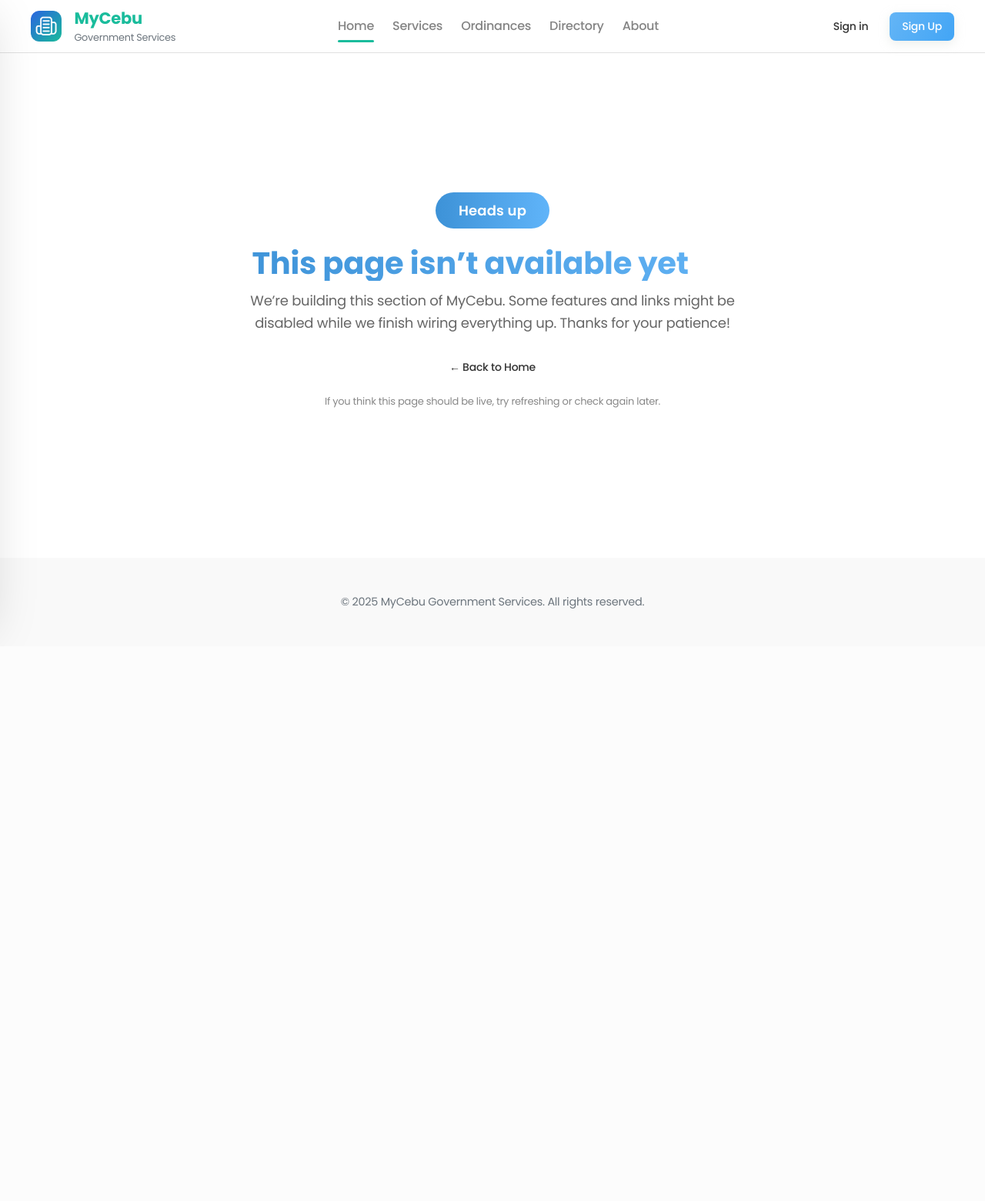
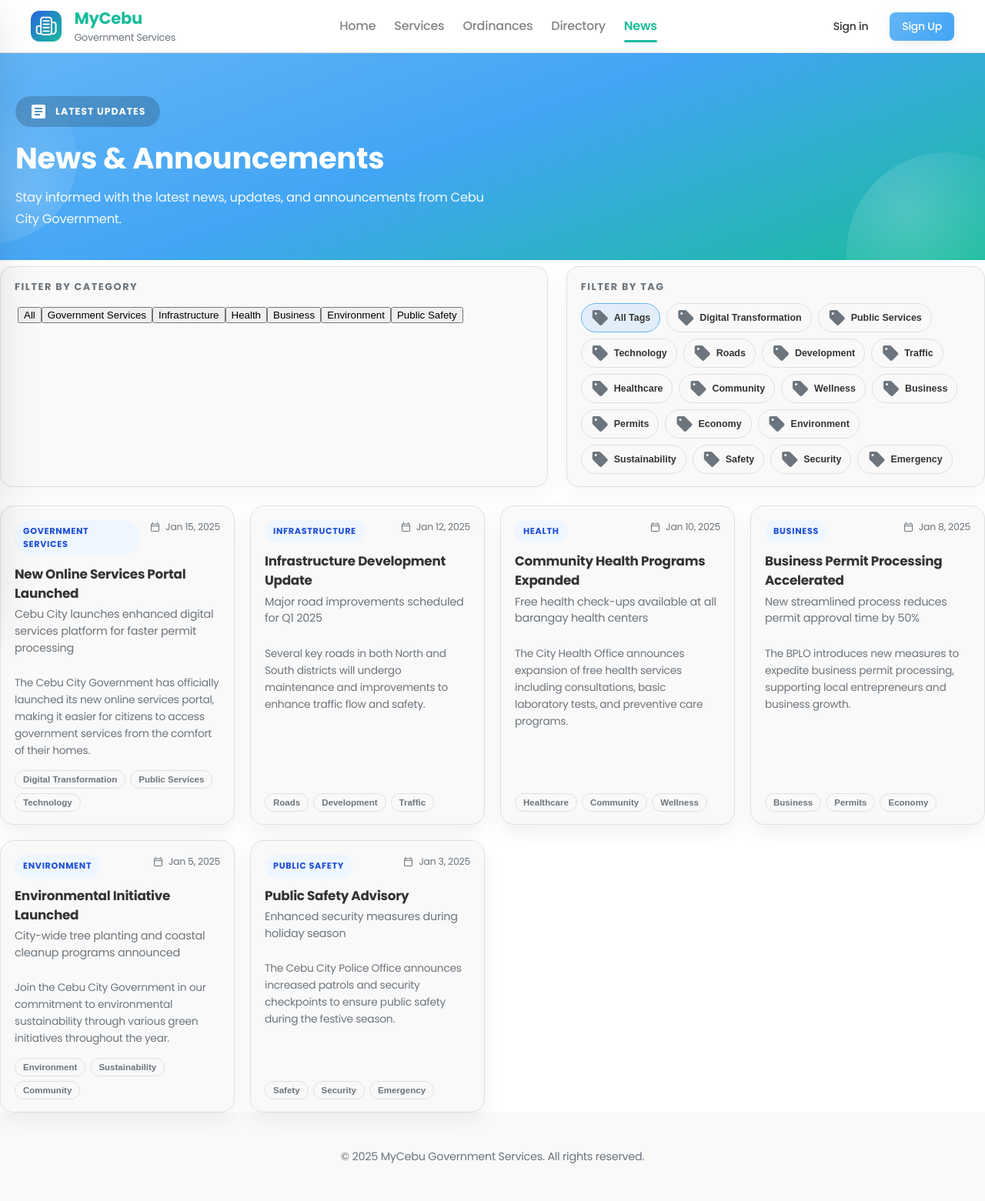
Before and after one commit to mrxception/CSIT327-G1-MyCebu, a Django app: page /news/ in a window 1280 px wide. Shown: the whole page at 77% size. Before the commit the page ends 797 px from the top, so only its background shows below. Run offline with Django 5.2, Linux system fonts and the light colour scheme.

Commit message:
feature(news): added news feature

```diff
--- /dev/null
+++ b/static/mycebu_app/css/news.css
@@ -0,0 +1,48 @@
+.news-hero{background:linear-gradient(160deg,var(--secondary) 0%,var(--secondary-600) 45%,var(--primary) 100%);color:#fff;padding:56px 20px 40px;margin-bottom:8px;position:relative;overflow:hidden}
+.news-hero::before{content:"";position:absolute;inset:auto -80px -120px auto;width:260px;height:260px;border-radius:999px;background:radial-gradient(circle at 30% 30%,rgba(255,255,255,.22) 0,transparent 60%);opacity:.9}
+.news-hero::after{content:"";position:absolute;inset:10% auto auto -120px;width:220px;height:220px;border-radius:999px;background:radial-gradient(circle at 70% 70%,rgba(255,255,255,.18) 0,transparent 60%)}
+.news-hero .container{position:relative;z-index:1}
+.news-hero__badge{display:inline-flex;align-items:center;gap:10px;padding:8px 18px;border-radius:999px;background:rgba(0,0,0,.18);backdrop-filter:blur(6px);font-size:.78rem;font-weight:700;letter-spacing:.08em;text-transform:uppercase;margin-bottom:12px}
+.news-hero__icon{font-size:18px}
+.news-hero__title{font-size:2.4rem;font-weight:800;margin:0 0 8px}
+.news-hero__desc{margin:0;max-width:640px;font-size:1.02rem;line-height:1.7;opacity:.95}
+
+.news-section{background:var(--background)}
+.news-filters{display:grid;grid-template-columns:minmax(0,1.7fr) minmax(0,1.3fr);gap:24px;margin-bottom:24px}
+.news-filter-block{background:var(--card);border-radius:16px;padding:16px 18px;border:1px solid var(--border);box-shadow:0 10px 30px rgba(15,23,42,.04)}
+.news-filter__label{margin:0 0 12px;font-size:.8rem;font-weight:700;letter-spacing:.12em;text-transform:uppercase;color:var(--muted)}
+
+.news-tabs{background:transparent;padding:0 4px}
+.news-tags{display:flex;flex-wrap:wrap;gap:8px}
+.news-tag{appearance:none;border-radius:999px;border:1px solid var(--border);background:var(--card);color:var(--text);font-size:.78rem;font-weight:600;padding:6px 12px;display:inline-flex;align-items:center;gap:6px;cursor:pointer;transition:background .18s ease,border-color .18s ease,color .18s ease,transform .12s ease}
+.news-tag-icon{font-size:14px;color:var(--muted)}
+.news-tag:hover{border-color:var(--secondary);background:color-mix(in srgb,var(--secondary) 8%,var(--card))}
+.news-tag.is-active{border-color:var(--secondary);background:color-mix(in srgb,var(--secondary) 16%,var(--card));color:var(--secondary-900)}
+
+.news-grid{display:grid;grid-template-columns:repeat(auto-fit,minmax(260px,1fr));gap:20px;align-items:stretch}
+.news-card{display:flex;flex-direction:column;justify-content:flex-start;align-items:stretch;background:var(--card);border-radius:18px;padding:18px 18px 16px;border:1px solid var(--border);box-shadow:0 10px 26px rgba(15,23,42,.06);transition:transform .16s ease,box-shadow .16s ease,border-color .16s ease}
+.news-card:hover{transform:translateY(-3px);box-shadow:0 16px 40px rgba(15,23,42,.12);border-color:color-mix(in srgb,var(--secondary) 26%,var(--border))}
+.news-card__head{display:flex;align-items:flex-start;justify-content:space-between;gap:12px;margin-bottom:12px}
+.news-badge{display:inline-flex;align-items:center;gap:6px;padding:6px 11px;border-radius:999px;font-size:.7rem;font-weight:700;letter-spacing:.06em;text-transform:uppercase;background:#eef6ff;color:#1d4ed8}
+.news-date{display:inline-flex;align-items:center;gap:6px;font-size:.78rem;color:var(--muted);white-space:nowrap}
+.news-date-icon{width:15px;height:15px;flex:none;display:inline-block}
+.news-date-icon svg{display:block;width:100%;height:100%;color:var(--muted)}
+.news-card__title{margin:0 0 4px;font-size:1.05rem;font-weight:800;color:var(--text)}
+.news-card__desc{margin:0 0 10px;font-size:.9rem;color:var(--muted)}
+.news-card__body{font-size:.86rem;line-height:1.6;color:var(--muted-foreground, var(--muted));margin-bottom:14px}
+.news-card__tags{display:flex;flex-wrap:wrap;gap:6px;margin-top:auto}
+.news-chip{border-radius:999px;border:1px solid var(--border);padding:5px 10px;font-size:.72rem;font-weight:600;color:var(--muted);background:var(--background);cursor:pointer;transition:background .16s ease,border-color .16s ease,color .16s ease}
+.news-chip:hover{border-color:var(--secondary);background:color-mix(in srgb,var(--secondary) 12%,var(--background));color:var(--secondary-900)}
+
+@media (max-width:900px){
+.news-filters{grid-template-columns:minmax(0,1fr);gap:16px}
+.news-hero{padding:40px 20px 28px}
+.news-hero__title{font-size:2rem}
+}
+
+@media (max-width:600px){
+.news-grid{grid-template-columns:minmax(0,1fr)}
+.news-card{padding:16px 14px}
+.news-hero__title{font-size:1.85rem}
+.news-hero__desc{font-size:.96rem}
+}
--- /dev/null
+++ b/static/mycebu_app/js/news.js
@@ -0,0 +1,281 @@
+document.addEventListener("DOMContentLoaded", function () {
+  var newsItems = [
+    {
+      id: "1",
+      title: "New Online Services Portal Launched",
+      description: "Cebu City launches enhanced digital services platform for faster permit processing",
+      content: "The Cebu City Government has officially launched its new online services portal, making it easier for citizens to access government services from the comfort of their homes.",
+      category: "Government Services",
+      tags: ["Digital Transformation", "Public Services", "Technology"],
+      date: "2025-01-15"
+    },
+    {
+      id: "2",
+      title: "Infrastructure Development Update",
+      description: "Major road improvements scheduled for Q1 2025",
+      content: "Several key roads in both North and South districts will undergo maintenance and improvements to enhance traffic flow and safety.",
+      category: "Infrastructure",
+      tags: ["Roads", "Development", "Traffic"],
+      date: "2025-01-12"
+    },
+    {
+      id: "3",
+      title: "Community Health Programs Expanded",
+      description: "Free health check-ups available at all barangay health centers",
+      content: "The City Health Office announces expansion of free health services including consultations, basic laboratory tests, and preventive care programs.",
+      category: "Health",
+      tags: ["Healthcare", "Community", "Wellness"],
+      date: "2025-01-10"
+    },
+    {
+      id: "4",
+      title: "Business Permit Processing Accelerated",
+      description: "New streamlined process reduces permit approval time by 50%",
+      content: "The BPLO introduces new measures to expedite business permit processing, supporting local entrepreneurs and business growth.",
+      category: "Business",
+      tags: ["Business", "Permits", "Economy"],
+      date: "2025-01-08"
+    },
+    {
+      id: "5",
+      title: "Environmental Initiative Launched",
+      description: "City-wide tree planting and coastal cleanup programs announced",
+      content: "Join the Cebu City Government in our commitment to environmental sustainability through various green initiatives throughout the year.",
+      category: "Environment",
+      tags: ["Environment", "Sustainability", "Community"],
+      date: "2025-01-05"
+    },
+    {
+      id: "6",
+      title: "Public Safety Advisory",
+      description: "Enhanced security measures during holiday season",
+      content: "The Cebu City Police Office announces increased patrols and security checkpoints to ensure public safety during the festive season.",
+      category: "Public Safety",
+      tags: ["Safety", "Security", "Emergency"],
+      date: "2025-01-03"
+    }
+  ];
+
+  var categories = ["All"].concat(
+    Array.from(new Set(newsItems.map(function (n) { return n.category; })))
+  );
+
+  var allTags = Array.from(
+    new Set(newsItems.flatMap(function (n) { return n.tags; }))
+  );
+
+  var selectedCategory = "All";
+  var selectedTag = null;
+
+  var categoryContainer = document.getElementById("news-category-tabs");
+  var tagsContainer = document.getElementById("news-tags");
+  var grid = document.getElementById("news-grid");
+  var empty = document.getElementById("news-empty");
+
+  function formatDate(value) {
+    var d = new Date(value + "T00:00:00");
+    if (isNaN(d.getTime())) return value;
+    return d.toLocaleDateString("en-US", {
+      month: "short",
+      day: "numeric",
+      year: "numeric"
+    });
+  }
+
+  function updateUnderline() {
+    if (!categoryContainer) return;
+    var active = categoryContainer.querySelector(".tab-btn.is-active");
+    if (!active) {
+      categoryContainer.style.setProperty("--tab-x", "8px");
+      categoryContainer.style.setProperty("--tab-w", "0px");
+      return;
+    }
+    var rect = active.getBoundingClientRect();
+    var parentRect = categoryContainer.getBoundingClientRect();
+    var x = rect.left - parentRect.left + categoryContainer.scrollLeft;
+    categoryContainer.style.setProperty("--tab-x", x + "px");
+    categoryContainer.style.setProperty("--tab-w", rect.width + "px");
+  }
+
+  function renderCategories() {
+    if (!categoryContainer) return;
+    categoryContainer.innerHTML = "";
+    categories.forEach(function (cat) {
+      var btn = document.createElement("button");
+      btn.type = "button";
+      btn.className = "tab-btn" + (cat === selectedCategory ? " is-active" : "");
+      btn.textContent = cat;
+      btn.dataset.category = cat;
+      btn.addEventListener("click", function () {
+        selectedCategory = cat;
+        var buttons = categoryContainer.querySelectorAll(".tab-btn");
+        buttons.forEach(function (b) { b.classList.remove("is-active"); });
+        btn.classList.add("is-active");
+        applyFilters();
+        updateUnderline();
+      });
+      categoryContainer.appendChild(btn);
+    });
+    updateUnderline();
+  }
+
+  function renderTags() {
+    if (!tagsContainer) return;
+    tagsContainer.innerHTML = "";
+
+    var allButton = document.createElement("button");
+    allButton.type = "button";
+    allButton.className = "news-tag" + (selectedTag === null ? " is-active" : "");
+
+    var allIcon = document.createElement("span");
+    allIcon.className = "material-icons news-tag-icon";
+    allIcon.textContent = "sell";
+
+    var allLabel = document.createElement("span");
+    allLabel.textContent = "All Tags";
+
+    allButton.appendChild(allIcon);
+    allButton.appendChild(allLabel);
+
+    allButton.addEventListener("click", function () {
+      selectedTag = null;
+      var buttons = tagsContainer.querySelectorAll(".news-tag");
+      buttons.forEach(function (b) { b.classList.remove("is-active"); });
+      allButton.classList.add("is-active");
+      applyFilters();
+    });
+
+    tagsContainer.appendChild(allButton);
+
+    allTags.forEach(function (tag) {
+      var btn = document.createElement("button");
+      btn.type = "button";
+      btn.className = "news-tag" + (selectedTag === tag ? " is-active" : "");
+
+      var icon = document.createElement("span");
+      icon.className = "material-icons news-tag-icon";
+      icon.textContent = "sell";
+
+      var label = document.createElement("span");
+      label.textContent = tag;
+
+      btn.appendChild(icon);
+      btn.appendChild(label);
+
+      btn.addEventListener("click", function () {
+        if (selectedTag === tag) {
+          selectedTag = null;
+        } else {
+          selectedTag = tag;
+        }
+        var buttons = tagsContainer.querySelectorAll(".news-tag");
+        buttons.forEach(function (b) { b.classList.remove("is-active"); });
+        if (selectedTag === null) {
+          allButton.classList.add("is-active");
+        } else {
+          btn.classList.add("is-active");
+        }
+        applyFilters();
+      });
+
+      tagsContainer.appendChild(btn);
+    });
+  }
+
+  function renderNews(list) {
+    if (!grid || !empty) return;
+    grid.innerHTML = "";
+    if (!list.length) {
+      empty.style.display = "block";
+      return;
+    }
+    empty.style.display = "none";
+
+    list.forEach(function (item) {
+      var card = document.createElement("article");
+      card.className = "news-card";
+
+      var head = document.createElement("div");
+      head.className = "news-card__head";
+
+      var categoryBadge = document.createElement("div");
+      categoryBadge.className = "news-badge";
+      categoryBadge.textContent = item.category;
+
+      var dateBox = document.createElement("div");
+      dateBox.className = "news-date";
+
+      var dateIcon = document.createElement("span");
+      dateIcon.className = "news-date-icon";
+      dateIcon.innerHTML =
+        '<svg viewBox="0 0 24 24" aria-hidden="true">' +
+        '<path d="M7 2v2M17 2v2M4 9h16M5 5h14a1 1 0 0 1 1 1v13a1 1 0 0 1-1 1H5a1 1 0 0 1-1-1V6a1 1 0 0 1 1-1z" ' +
+        'fill="none" stroke="currentColor" stroke-width="1.6" stroke-linecap="round" stroke-linejoin="round"/>' +
+        "</svg>";
+
+      var dateText = document.createElement("span");
+      dateText.textContent = formatDate(item.date);
+
+      dateBox.appendChild(dateIcon);
+      dateBox.appendChild(dateText);
+
+      head.appendChild(categoryBadge);
+      head.appendChild(dateBox);
+
+      var title = document.createElement("h3");
+      title.className = "news-card__title";
+      title.textContent = item.title;
+
+      var desc = document.createElement("p");
+      desc.className = "news-card__desc";
+      desc.textContent = item.description;
+
+      var body = document.createElement("p");
+      body.className = "news-card__body";
+      body.textContent = item.content;
+
+      var tagsRow = document.createElement("div");
+      tagsRow.className = "news-card__tags";
+
+      item.tags.forEach(function (tag) {
+        var chip = document.createElement("button");
+        chip.type = "button";
+        chip.className = "news-chip";
+        chip.textContent = tag;
+        chip.addEventListener("click", function () {
+          selectedTag = tag;
+          renderTags();
+          applyFilters();
+        });
+        tagsRow.appendChild(chip);
+      });
+
+      card.appendChild(head);
+      card.appendChild(title);
+      card.appendChild(desc);
+      card.appendChild(body);
+      card.appendChild(tagsRow);
+
+      grid.appendChild(card);
+    });
+  }
+
+  function applyFilters() {
+    var filtered = newsItems.filter(function (item) {
+      var categoryMatch =
+        selectedCategory === "All" || item.category === selectedCategory;
+      var tagMatch =
+        selectedTag === null || item.tags.indexOf(selectedTag) !== -1;
+      return categoryMatch && tagMatch;
+    });
+    renderNews(filtered);
+  }
+
+  renderCategories();
+  renderTags();
+  applyFilters();
+
+  window.addEventListener("resize", function () {
+    updateUnderline();
+  });
+});
--- a/templates/mycebu_app/landing_base.html
+++ b/templates/mycebu_app/landing_base.html
@@ -27,6 +27,9 @@
   <script src="{% static 'mycebu_app/js/directory.js' %}" defer></script>
   <script src="{% static 'mycebu_app/js/directory-filter.js' %}" defer></script>
   <script src="{% static 'mycebu_app/js/directory-tab.js' %}" defer></script>
+  {% elif current_tab == 'news' %}
+  <link rel="stylesheet" href="{% static 'mycebu_app/css/news.css' %}">
+  <script src="{% static 'mycebu_app/js/news.js' %}" defer></script>
   {% endif %}
   <link href="https://fonts.googleapis.com/css2?family=Poppins:wght@300;400;500;600;700&display=swap" rel="stylesheet">
   <link href="https://fonts.googleapis.com/icon?family=Material+Icons" rel="stylesheet">
@@ -60,7 +63,8 @@
           href="{% url 'landing_tab' tab='ordinances' %}">Ordinances</a>
         <a class="{% if current_tab == 'directory' %}active{% endif %}"
           href="{% url 'landing_tab' tab='directory' %}">Directory</a>
-        <a class="{% if current_tab == 'about' %}active{% endif %}" href="{% url 'landing_tab' tab='about' %}">About</a>
+        <a class="{% if current_tab == 'news' %}active{% endif %}"
+          href="{% url 'landing_tab' tab='news' %}">News</a>
         <span class="highlight"></span>
       </div>
 
@@ -132,12 +136,12 @@
         </svg>
         <span>Directory</span>
       </a>
-      <a class="item {% if current_tab == 'about' %}active{% endif %}" href="{% url 'landing_tab' tab='about' %}">
+      <a class="item {% if current_tab == 'news' %}active{% endif %}" href="{% url 'landing_tab' tab='news' %}">
         <svg xmlns="http://www.w3.org/2000/svg" height="24px" viewBox="0 -960 960 960" width="24px" fill="#e3e3e3">
           <path
-            d="M440-280h80v-240h-80v240Zm40-320q17 0 28.5-11.5T520-640q0-17-11.5-28.5T480-680q-17 0-28.5 11.5T440-640q0 17 11.5 28.5T480-600Zm0 520q-83 0-156-31.5T197-197q-54-54-85.5-127T80-480q0-83 31.5-156T197-763q54-54 127-85.5T480-880q83 0 156 31.5T763-763q54 54 85.5 127T880-480q0 83-31.5 156T763-197q-54 54-127 85.5T480-80Zm0-80q134 0 227-93t93-227q0-134-93-227t-227-93q-134 0-227 93t-93 227q0 134 93 227t227 93Zm0-320Z" />
+            d="M160-120q-33 0-56.5-23.5T80-200v-560h80v560h560v80H160Zm160-160q-33 0-56.5-23.5T240-360v-400h560q33 0 56.5 23.5T880-680v320q0 33-23.5 56.5T800-280H320Zm80-80h400v-320H320v320Zm80-80v-80h240v80H400Zm0-120v-80h240v80H400Z" />
         </svg>
-        <span>About</span>
+        <span>News</span>
       </a>
     </nav>
 
--- /dev/null
+++ b/templates/mycebu_app/pages/news.html
@@ -0,0 +1,34 @@
+{% extends 'mycebu_app/landing_base.html' %}
+{% load static %}
+{% block content %}
+<section class="news-hero">
+  <div class="container">
+    <div class="news-hero__badge">
+      <span class="material-icons news-hero__icon">article</span>
+      <span class="news-hero__badge-text">Latest Updates</span>
+    </div>
+    <h1 class="news-hero__title">News &amp; Announcements</h1>
+    <p class="news-hero__desc">
+      Stay informed with the latest news, updates, and announcements from Cebu City Government.
+    </p>
+  </div>
+</section>
+
+<section class="news-section">
+  <div class="container py-16">
+    <div class="news-filters">
+      <div class="news-filter-block">
+        <h2 class="news-filter__label">Filter by Category</h2>
+        <div class="tabs--bar news-tabs" id="news-category-tabs"></div>
+      </div>
+      <div class="news-filter-block">
+        <h2 class="news-filter__label">Filter by Tag</h2>
+        <div class="news-tags" id="news-tags"></div>
+      </div>
+    </div>
+
+    <div class="news-grid" id="news-grid"></div>
+    <p class="empty-msg" id="news-empty">No news found for the selected filters.</p>
+  </div>
+</section>
+{% endblock content %}
```
